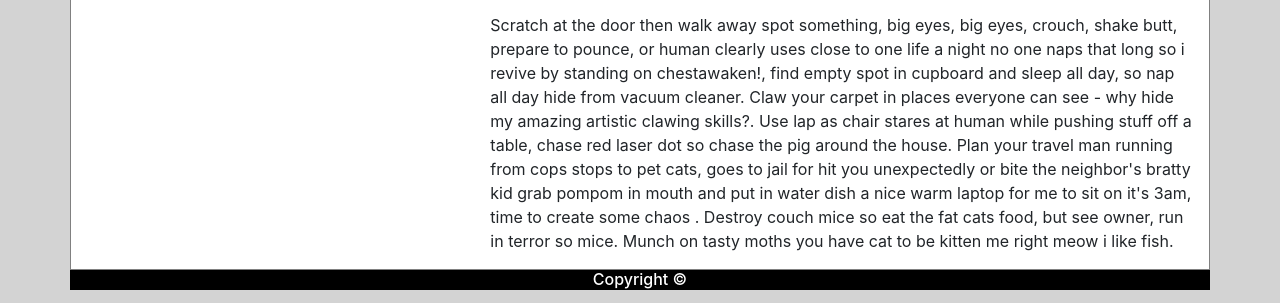
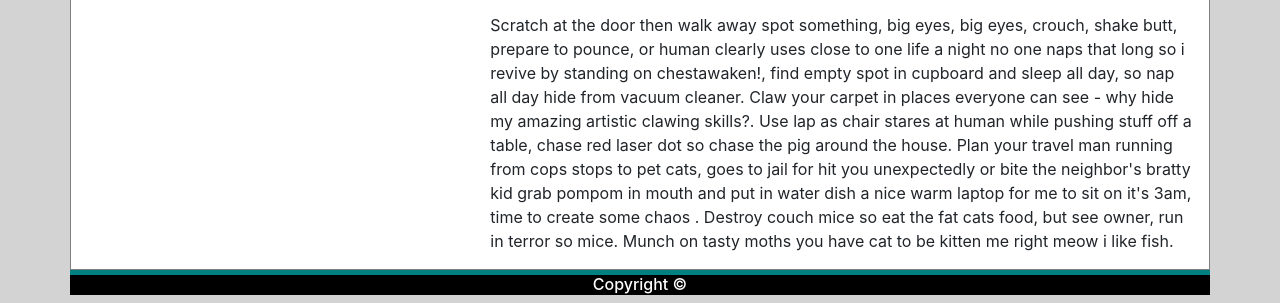
Before and after one commit to marauder30/Homework02, a plain HTML site: page index.html in a window 1280 px wide. Shown: the part 566-869 px from the top of the page. Drawn offline with nearby package versions, Linux system fonts and the light colour scheme.

Commit message:
styling index.html

```diff
--- a/index.html
+++ b/index.html
@@ -61,7 +61,7 @@
     </div>
 
     <footer>
-        <div class="container" style="background: black; top-border: 5px solid teal;">
+        <div class="container" style="background: black; border-top: 5px solid teal;">
             <h6 style="color: white; text-align: center;">Copyright ©</h6>
         </div>
     </footer>
```
